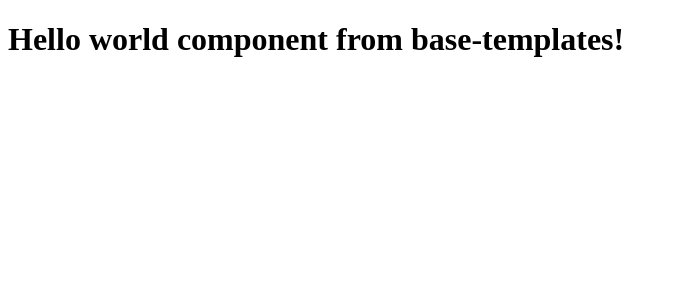
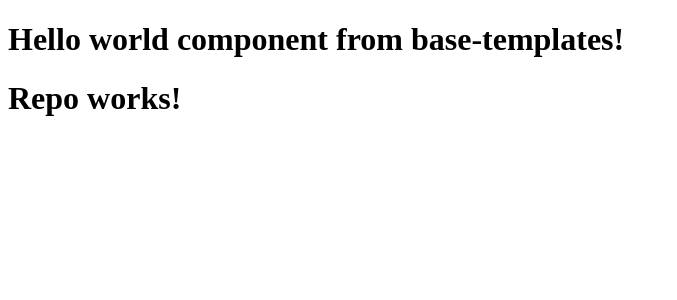
Before and after one commit to QuickLinkNet/test-layer, a Nuxt app: page / in a window 1280 px wide. Shown: the top 300 px of the page, without its empty margins (0-677 px from the left). Built offline with nearby package versions, Linux system fonts and the light colour scheme.

Commit message:
second test

```diff
--- a/components/HelloWorld.vue
+++ b/components/HelloWorld.vue
@@ -1,5 +1,8 @@
 <template>
   <div>
     <h1>Hello world component from base-templates!</h1>
+    <h1>Repo works!</h1>
   </div>
 </template>
+<script setup lang="ts">
+</script>
```
